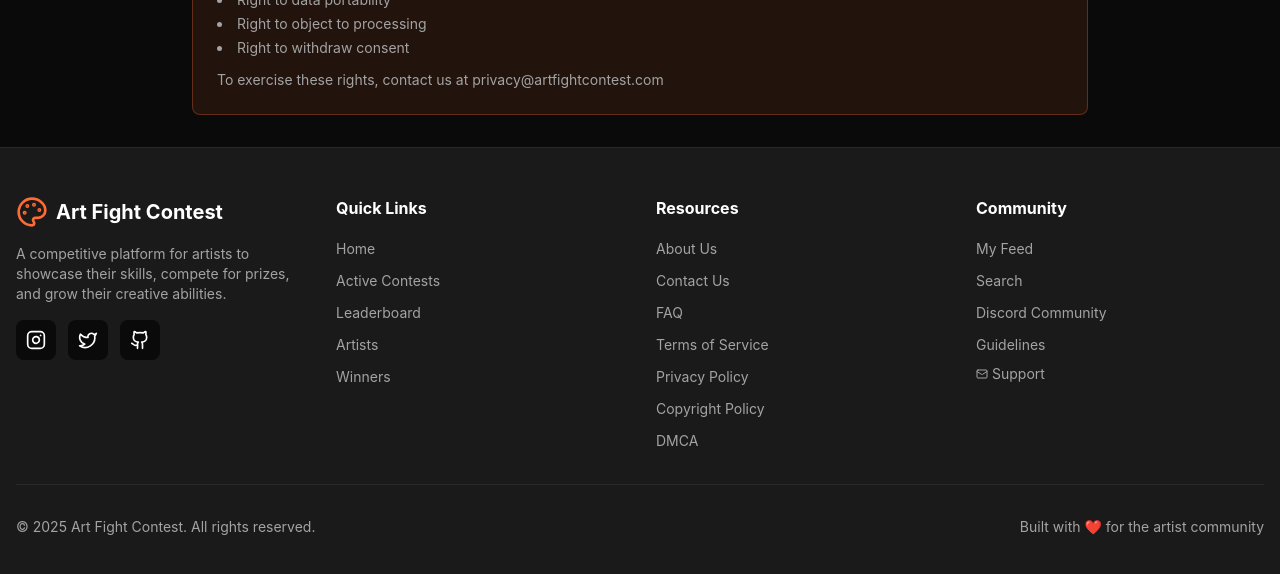
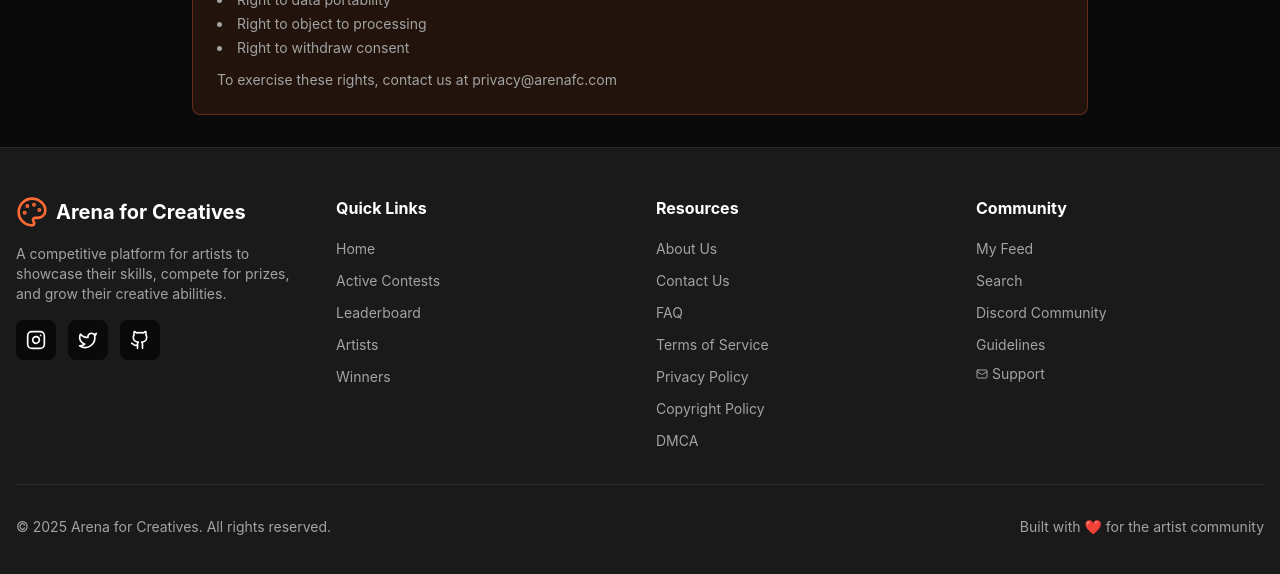
Before and after one commit to crynxmartinez/AFC, a React (Vite) app: page /privacy in a window 1280 px wide. Shown: the part 7130-7704 px from the top of the page. Built offline with nearby package versions, Linux system fonts and the light colour scheme; no server answers.

Commit message:
Complete rebrand: Replace ALL Art Fight Contest references with Arena for Creatives, update all email addresses to @arenafc.com

```diff
--- a/src/components/home/FAQAccordion.tsx
+++ b/src/components/home/FAQAccordion.tsx
@@ -10,8 +10,8 @@ type FAQItem = {
 const faqs: FAQItem[] = [
   {
     category: 'General',
-    question: 'What is Art Fight Contest?',
-    answer: 'Art Fight Contest is a competitive platform where artists submit artwork across multiple phases, compete for prizes, and grow their skills. Each contest has 4 phases where you refine and improve your artwork based on community feedback and votes.'
+    question: 'What is Arena for Creatives?',
+    answer: 'Arena for Creatives is a competitive platform where artists submit artwork across multiple phases, compete for prizes, and grow their skills. Each contest has 4 phases where you refine and improve your artwork based on community feedback and votes.'
   },
   {
     category: 'General',
@@ -78,7 +78,7 @@ export default function FAQAccordion() {
           <h2 className="text-3xl md:text-4xl font-bold">Frequently Asked Questions</h2>
         </div>
         <p className="text-text-secondary text-lg">
-          Everything you need to know about Art Fight Contest
+          Everything you need to know about Arena for Creatives
         </p>
       </div>
 
--- a/src/components/home/FeaturesSection.tsx
+++ b/src/components/home/FeaturesSection.tsx
@@ -43,7 +43,7 @@ export default function FeaturesSection() {
   return (
     <div className="py-16">
       <div className="text-center mb-12">
-        <h2 className="text-3xl md:text-4xl font-bold mb-4">Why Join Art Fight Contest?</h2>
+        <h2 className="text-3xl md:text-4xl font-bold mb-4">Why Join Arena for Creatives?</h2>
         <p className="text-text-secondary text-lg max-w-2xl mx-auto">
           Everything you need to showcase your talent, compete with the best, and grow as an artist.
         </p>
--- a/src/components/layout/Footer.tsx
+++ b/src/components/layout/Footer.tsx
@@ -12,7 +12,7 @@ export default function Footer() {
           <div className="col-span-1 md:col-span-1">
             <Link to="/" className="flex items-center gap-2 mb-4">
               <Palette className="w-8 h-8 text-primary" />
-              <span className="text-xl font-bold">Art Fight Contest</span>
+              <span className="text-xl font-bold">Arena for Creatives</span>
             </Link>
             <p className="text-text-secondary text-sm mb-4">
               A competitive platform for artists to showcase their skills, compete for prizes, and grow their creative abilities.
@@ -160,7 +160,7 @@ export default function Footer() {
         {/* Bottom Bar */}
         <div className="pt-8 border-t border-border flex flex-col md:flex-row justify-between items-center gap-4">
           <p className="text-text-secondary text-sm">
-            © {currentYear} Art Fight Contest. All rights reserved.
+            © {currentYear} Arena for Creatives. All rights reserved.
           </p>
           <p className="text-text-secondary text-sm">
             Built with ❤️ for the artist community
--- a/src/pages/ContactPage.tsx
+++ b/src/pages/ContactPage.tsx
@@ -211,8 +211,8 @@ export default function ContactPage() {
             <div className="space-y-3 text-sm">
               <div>
                 <p className="text-text-secondary mb-1">Email</p>
-                <a href="mailto:support@artfightcontest.com" className="text-primary hover:underline">
-                  support@artfightcontest.com
+                <a href="mailto:support@arenafc.com" className="text-primary hover:underline">
+                  support@arenafc.com
                 </a>
               </div>
               <div>
--- a/src/pages/CopyrightPolicyPage.tsx
+++ b/src/pages/CopyrightPolicyPage.tsx
@@ -19,7 +19,7 @@ export default function CopyrightPolicyPage() {
           <div>
             <h3 className="font-bold mb-2">Artists Own Their Work</h3>
             <p className="text-sm text-text-secondary">
-              Art Fight Contest respects intellectual property rights. All artwork submitted remains
+              Arena for Creatives respects intellectual property rights. All artwork submitted remains
               the property of the original creator. We take copyright infringement seriously.
             </p>
           </div>
@@ -37,13 +37,13 @@ export default function CopyrightPolicyPage() {
           <div className="bg-success/10 border border-success/30 rounded-lg p-4 mb-4">
             <p className="text-text-secondary font-medium">
               <strong className="text-success">You retain full copyright</strong> to all artwork you create
-              and submit to Art Fight Contest. We do not claim ownership of your creative work.
+              and submit to Arena for Creatives. We do not claim ownership of your creative work.
             </p>
           </div>
 
           <h3 className="text-xl font-semibold mb-3">1.2 License You Grant Us</h3>
           <p className="text-text-secondary mb-2">
-            By submitting artwork, you grant Art Fight Contest a limited, non-exclusive,
+            By submitting artwork, you grant Arena for Creatives a limited, non-exclusive,
             royalty-free license to:
           </p>
           <ul className="list-disc list-inside space-y-2 text-text-secondary mb-4">
@@ -60,7 +60,7 @@ export default function CopyrightPolicyPage() {
 
           <h3 className="text-xl font-semibold mb-3 mt-6">1.3 Platform Content</h3>
           <p className="text-text-secondary">
-            All platform features, design, code, logos, and branding are owned by Art Fight Contest
+            All platform features, design, code, logos, and branding are owned by Arena for Creatives
             and protected by copyright law. You may not copy, modify, or distribute platform content
             without permission.
           </p>
@@ -278,7 +278,7 @@ export default function CopyrightPolicyPage() {
 
           <h3 className="text-xl font-semibold mb-3">7.2 Platform Usage</h3>
           <p className="text-text-secondary mb-4">
-            Art Fight Contest will NOT:
+            Arena for Creatives will NOT:
           </p>
           <ul className="list-disc list-inside space-y-2 text-text-secondary">
             <li>Sell your artwork</li>
@@ -298,8 +298,8 @@ export default function CopyrightPolicyPage() {
           </p>
           <div className="bg-background rounded-lg p-4">
             <p className="text-text-secondary">
-              <strong>Copyright Inquiries:</strong> copyright@artfightcontest.com<br />
-              <strong>DMCA Notices:</strong> dmca@artfightcontest.com<br />
+              <strong>Copyright Inquiries:</strong> copyright@arenafc.com<br />
+              <strong>DMCA Notices:</strong> dmca@arenafc.com<br />
               <strong>DMCA Form:</strong> <a href="/dmca" className="text-primary hover:underline">/dmca</a><br />
               <strong>General Contact:</strong> <a href="/contact" className="text-primary hover:underline">/contact</a>
             </p>
@@ -313,7 +313,7 @@ export default function CopyrightPolicyPage() {
             <div>
               <h3 className="font-bold mb-2">Our Commitment</h3>
               <p className="text-sm text-text-secondary">
-                Art Fight Contest is committed to protecting the intellectual property rights of all
+                Arena for Creatives is committed to protecting the intellectual property rights of all
                 artists. We take copyright seriously and will act swiftly to address any infringement.
                 Together, we can maintain a fair and respectful creative community.
               </p>
--- a/src/pages/DMCAPage.tsx
+++ b/src/pages/DMCAPage.tsx
@@ -33,7 +33,7 @@ export default function DMCAPage() {
             <span className="text-primary">1.</span> DMCA Compliance
           </h2>
           <p className="text-text-secondary mb-4">
-            Art Fight Contest complies with the Digital Millennium Copyright Act (DMCA). We respect
+            Arena for Creatives complies with the Digital Millennium Copyright Act (DMCA). We respect
             the intellectual property rights of others and expect our users to do the same.
           </p>
           <p className="text-text-secondary">
@@ -108,7 +108,7 @@ export default function DMCAPage() {
               <strong>DMCA Agent Contact:</strong>
             </p>
             <div className="space-y-2 text-text-secondary text-sm">
-              <p><strong>Email:</strong> dmca@artfightcontest.com</p>
+              <p><strong>Email:</strong> dmca@arenafc.com</p>
               <p><strong>Subject Line:</strong> "DMCA Takedown Notice"</p>
               <p><strong>Response Time:</strong> 24-48 hours</p>
             </div>
@@ -261,7 +261,7 @@ export default function DMCAPage() {
           <div className="bg-background rounded-lg p-4 mb-4">
             <h4 className="font-bold mb-3">DMCA Agent:</h4>
             <div className="space-y-2 text-text-secondary">
-              <p><strong>Email:</strong> dmca@artfightcontest.com</p>
+              <p><strong>Email:</strong> dmca@arenafc.com</p>
               <p><strong>Subject:</strong> "DMCA Takedown Notice" or "DMCA Counter-Notice"</p>
               <p><strong>Response Time:</strong> 24-48 hours</p>
             </div>
@@ -270,7 +270,7 @@ export default function DMCAPage() {
           <div className="bg-background rounded-lg p-4">
             <h4 className="font-bold mb-3">Other Copyright Inquiries:</h4>
             <div className="space-y-2 text-text-secondary">
-              <p><strong>General Copyright:</strong> copyright@artfightcontest.com</p>
+              <p><strong>General Copyright:</strong> copyright@arenafc.com</p>
               <p><strong>Contact Form:</strong> <a href="/contact" className="text-primary hover:underline">/contact</a></p>
               <p><strong>Copyright Policy:</strong> <a href="/copyright" className="text-primary hover:underline">/copyright</a></p>
             </div>
@@ -315,7 +315,7 @@ export default function DMCAPage() {
             <div>
               <h3 className="font-bold mb-2">Our Commitment</h3>
               <p className="text-sm text-text-secondary">
-                Art Fight Contest takes copyright infringement seriously. We will respond promptly
+                Arena for Creatives takes copyright infringement seriously. We will respond promptly
                 to valid DMCA notices and work to maintain a platform that respects intellectual
                 property rights. If you have questions about this policy, please contact us.
               </p>
--- a/src/pages/PrivacyPolicyPage.tsx
+++ b/src/pages/PrivacyPolicyPage.tsx
@@ -366,7 +366,7 @@ export default function PrivacyPolicyPage() {
           </p>
           <div className="bg-background rounded-lg p-4">
             <p className="text-text-secondary">
-              <strong>Privacy Email:</strong> privacy@artfightcontest.com<br />
+              <strong>Privacy Email:</strong> privacy@arenafc.com<br />
               <strong>General Contact:</strong> <a href="/contact" className="text-primary hover:underline">/contact</a><br />
               <strong>Data Requests:</strong> Email us to access, update, or delete your data
             </p>
@@ -389,7 +389,7 @@ export default function PrivacyPolicyPage() {
             <li>Right to withdraw consent</li>
           </ul>
           <p className="text-sm text-text-secondary mt-3">
-            To exercise these rights, contact us at privacy@artfightcontest.com
+            To exercise these rights, contact us at privacy@arenafc.com
           </p>
         </section>
       </div>
```
